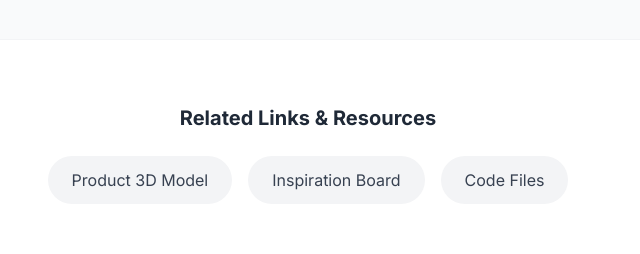
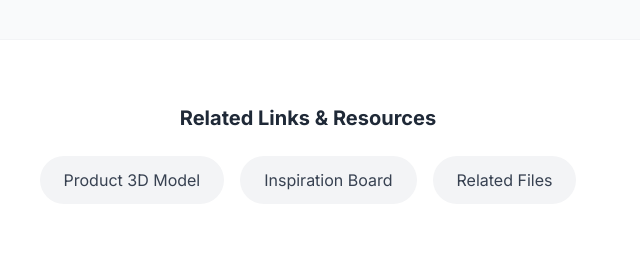
Before and after one commit to MengqiS21/surface-helper-team-17, a plain HTML site: page index.html in a window 1280 px wide. Shown: the part 4795-5049 px from the top of the page, 332-972 px from the left. Drawn offline with nearby package versions, Linux system fonts and the light colour scheme.

Commit message:
update link

```diff
--- a/index.html
+++ b/index.html
@@ -327,8 +327,8 @@
                 <a href="https://www.figma.com/board/91gFmrZWcqxWnxBxUDH7Ve/Final-project-brainstorm?node-id=0-1&t=G1I29gid30Cg9Amm-1" target="_blank" class="px-6 py-3 bg-gray-100 hover:bg-gray-200 text-gray-700 rounded-full transition-colors">
                     Inspiration Board
                 </a>
-                <a href="https://scholar.google.com/" target="_blank" class="px-6 py-3 bg-gray-100 hover:bg-gray-200 text-gray-700 rounded-full transition-colors">
-                    Code Files
+                <a href="https://github.com/MengqiS21/surface-helper-team-17" target="_blank" class="px-6 py-3 bg-gray-100 hover:bg-gray-200 text-gray-700 rounded-full transition-colors">
+                    Related Files
                 </a>
             </div>
         </div>
```
